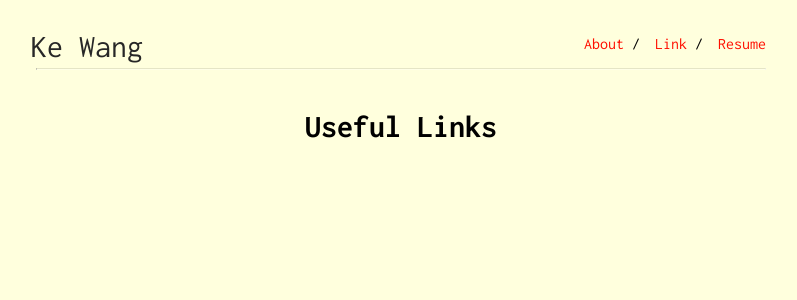
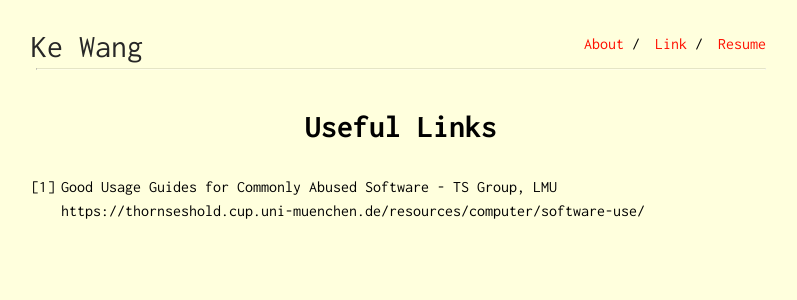
Before and after one commit to ekdc11/ekdc11.github.io, a Jekyll site: the page built from link.md, in a window 1280 px wide. Shown: the top 300 px of the page, without its empty margins (239-1036 px from the left). Built offline with Jekyll 4.4.1, drawn with Linux system fonts in a browser that asks for light colours.

Commit message:
Update link.md

```diff
--- a/link.md
+++ b/link.md
@@ -2,3 +2,6 @@
 layout: default
 title: Useful Links
 ---
+
+1. Good Usage Guides for Commonly Abused Software - TS Group, LMU
+https://thornseshold.cup.uni-muenchen.de/resources/computer/software-use/
```
